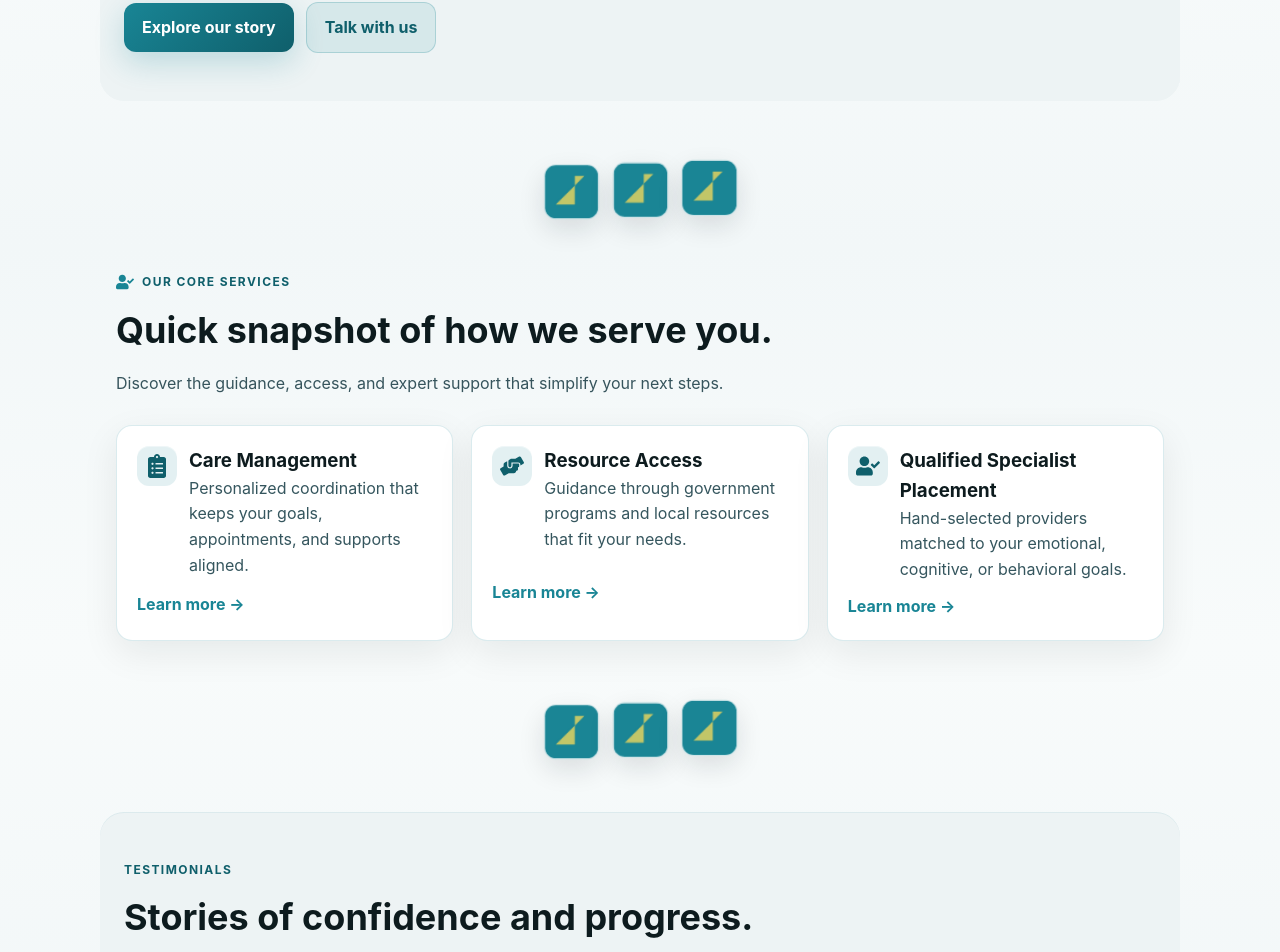
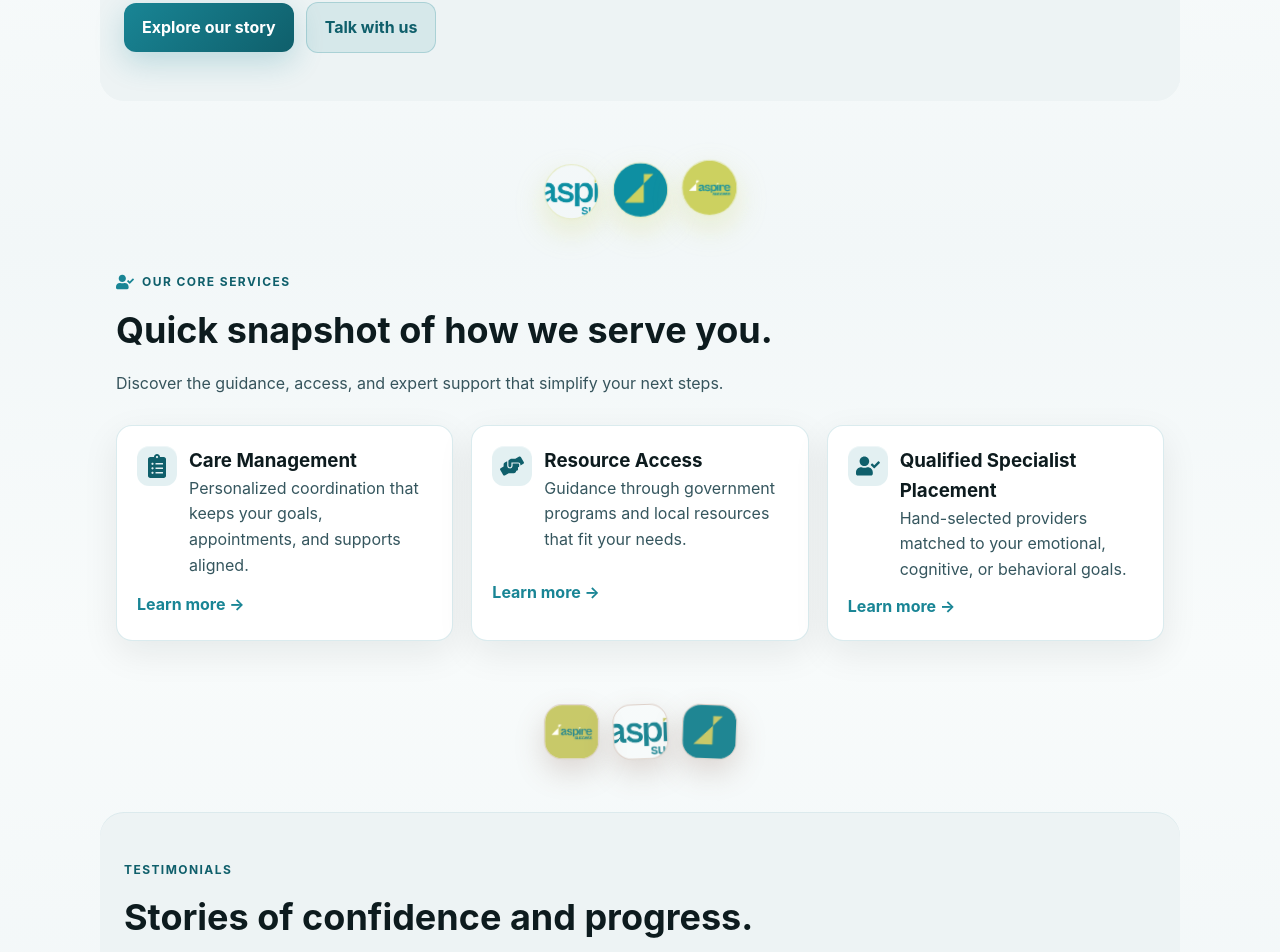
Before and after one commit to mattislub/aspiresuccessny, a React (Vite) app: page / in a window 1280 px wide. Shown: the part 1753-2705 px from the top of the page. Built offline with nearby package versions, Linux system fonts and the light colour scheme.

Commit message:
Add varied image dividers between sections

```diff
--- a/src/App.jsx
+++ b/src/App.jsx
@@ -29,6 +29,23 @@ import {
 } from 'react-icons/fa'
 import logo from './assets/logo.png'
 import sectionDividerImage from './assets/Aspire-2.jpg'
+import sectionDividerBrightImage from './assets/Aspire.png'
+import sectionDividerWarmImage from './assets/Aspire.jpg'
+
+const sectionDividerVariants = {
+  cool: {
+    images: [sectionDividerImage, sectionDividerBrightImage, sectionDividerWarmImage],
+    className: 'section-divider--cool',
+  },
+  bright: {
+    images: [sectionDividerBrightImage, sectionDividerImage, sectionDividerWarmImage],
+    className: 'section-divider--bright',
+  },
+  warm: {
+    images: [sectionDividerWarmImage, sectionDividerBrightImage, sectionDividerImage],
+    className: 'section-divider--warm',
+  },
+}
 
 const values = ['Compassion', 'Integrity', 'Results-Driven', 'Advocacy']
 
@@ -94,13 +111,17 @@ const applicationRoutes = {
   support: '/support-assistance-registration',
 }
 
-const SectionDivider = () => (
-  <div className="section-divider" aria-hidden="true">
-    {[...Array(3)].map((_, index) => (
-      <img key={index} src={sectionDividerImage} alt="" className="section-divider__image" />
-    ))}
-  </div>
-)
+const SectionDivider = ({ variant = 'cool' }) => {
+  const dividerVariant = sectionDividerVariants[variant] || sectionDividerVariants.cool
+
+  return (
+    <div className={`section-divider ${dividerVariant.className}`} aria-hidden="true">
+      {dividerVariant.images.map((image, index) => (
+        <img key={`${variant}-${index}`} src={image} alt="" className="section-divider__image" />
+      ))}
+    </div>
+  )
+}
 
 const footerContact = {
   phone: {
@@ -1259,7 +1280,7 @@ function App() {
           </div>
         </section>
 
-        <SectionDivider />
+        <SectionDivider variant="cool" />
 
         <section className="section section--muted" id="about">
           <div className="section__header">
@@ -1292,7 +1313,7 @@ function App() {
           </div>
         </section>
 
-        <SectionDivider />
+        <SectionDivider variant="bright" />
 
         <section className="section" id="services">
           <div className="section__header">
@@ -1329,7 +1350,7 @@ function App() {
           </div>
         </section>
 
-        <SectionDivider />
+        <SectionDivider variant="warm" />
 
         <section className="section section--muted" id="testimonials">
           <div className="section__header">
--- a/src/index.css
+++ b/src/index.css
@@ -350,6 +350,57 @@ body {
   }
   100% {
     transform: translateY(0) scale(1);
+  }
+}
+
+.section-divider--cool .section-divider__image {
+  border-color: rgba(25, 133, 149, 0.22);
+  filter: saturate(1.05) contrast(1.02);
+}
+
+.section-divider--bright .section-divider__image {
+  border-radius: 50%;
+  box-shadow: 0 12px 30px rgba(194, 198, 104, 0.28);
+  border-color: rgba(194, 198, 104, 0.32);
+  filter: brightness(1.05) saturate(1.15);
+}
+
+.section-divider--warm .section-divider__image {
+  border-radius: 18px;
+  box-shadow: 0 12px 30px rgba(121, 88, 69, 0.22);
+  border-color: rgba(156, 103, 76, 0.28);
+  filter: saturate(1.08) sepia(0.1);
+}
+
+.section-divider--warm .section-divider__image:nth-child(2) {
+  animation: float-divider-tilt-left 7s ease-in-out infinite;
+}
+
+.section-divider--warm .section-divider__image:nth-child(3) {
+  animation: float-divider-tilt-right 7s ease-in-out infinite;
+}
+
+@keyframes float-divider-tilt-left {
+  0% {
+    transform: translateY(0) scale(1) rotate(-2deg);
+  }
+  50% {
+    transform: translateY(-6px) scale(1.03) rotate(-4deg);
+  }
+  100% {
+    transform: translateY(0) scale(1) rotate(-2deg);
+  }
+}
+
+@keyframes float-divider-tilt-right {
+  0% {
+    transform: translateY(0) scale(1) rotate(2deg);
+  }
+  50% {
+    transform: translateY(-6px) scale(1.03) rotate(4deg);
+  }
+  100% {
+    transform: translateY(0) scale(1) rotate(2deg);
   }
 }
 
```
